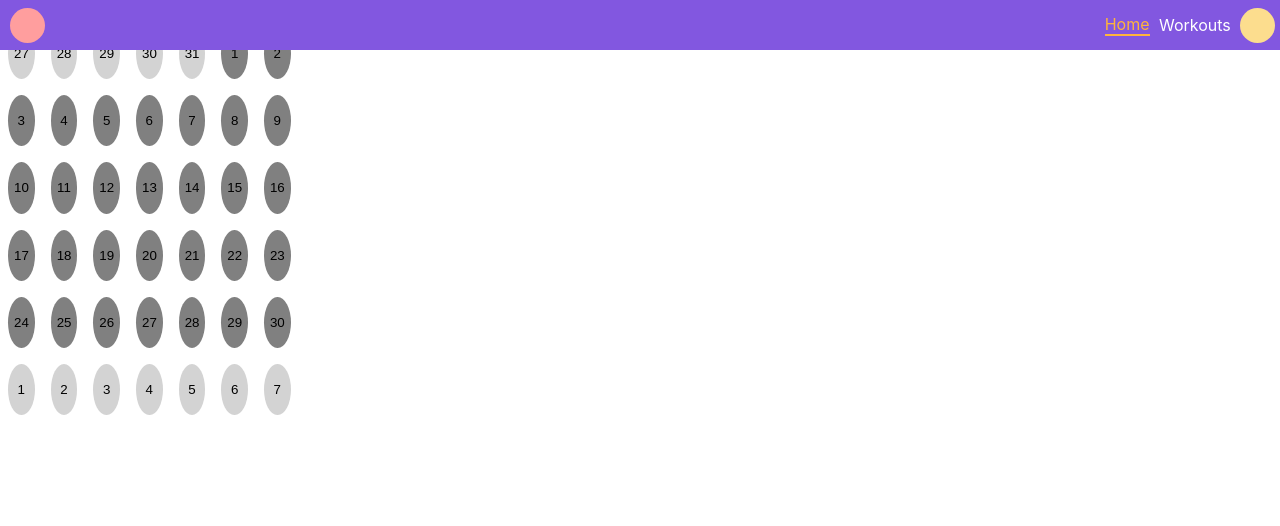
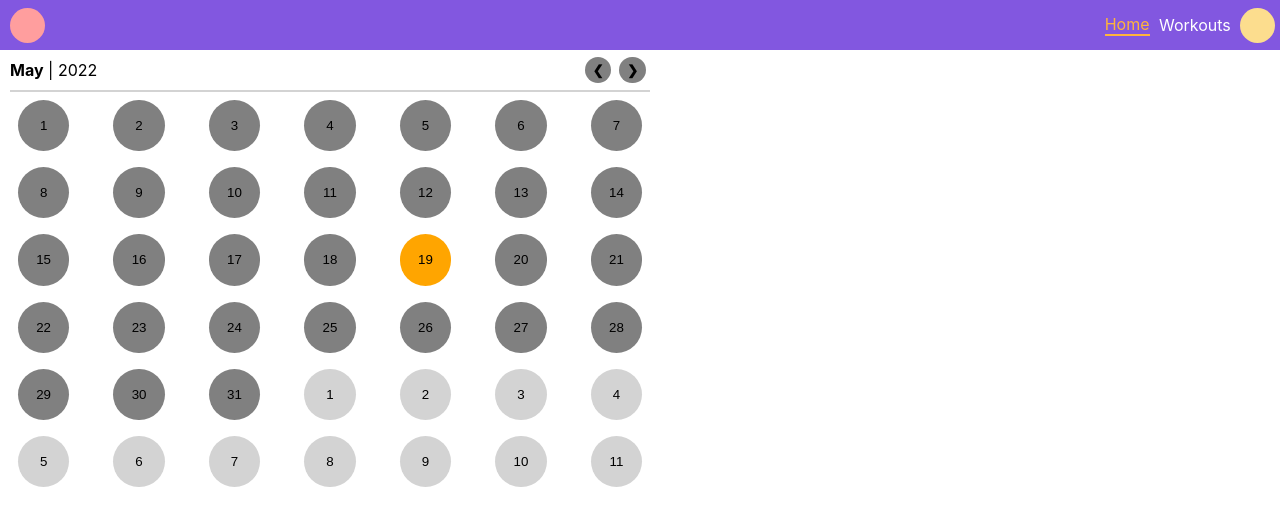
Before and after one commit to rikili/fitness-app, a React (Create React App) app in the folder root/frontend/: page / in a window 1280 px wide. Shown: the top 526 px of the page. Built offline with nearby package versions, Linux system fonts and the light colour scheme.

Commit message:
implement proper calendar header

```diff
--- a/root/frontend/src/components/CalendarControl/CalendarControl.tsx
+++ /dev/null
@@ -1,20 +0,0 @@
-import React from 'react';
-
-import Button from '../Button/Button';
-
-interface PropTypes {
-  incrementMonth: () => void,
-  decrementMonth: () => void,
-}
-
-function CalendarControl(props: PropTypes) {
-  const { incrementMonth, decrementMonth } = props;
-  return (
-    <div>
-      <Button onClick={() => incrementMonth()}>Increment</Button>
-      <Button onClick={() => decrementMonth()}>Decrement</Button>
-    </div>
-  );
-}
-
-export default CalendarControl;
--- /dev/null
+++ b/root/frontend/src/components/CalendarHeader/CalendarHeader.style.ts
@@ -0,0 +1,29 @@
+import { createUseStyles } from 'react-jss';
+
+const useStyles = createUseStyles({
+  header: {
+    width: '100%',
+    minHeight: '40px',
+    display: 'flex',
+    flexFlow: 'row no-wrap',
+    justifyContent: 'space-between',
+    alignItems: 'center',
+    height: '4vh',
+    borderBottom: '2px solid lightGrey',
+  },
+  selector: {
+    display: 'flex',
+    flexFlow: 'row no-wrap',
+  },
+  selectorButton: {
+    backgroundColor: 'grey',
+    borderRadius: '50%',
+    minHeight: '2em',
+    minWidth: '2em',
+    height: '1.5vw',
+    width: '1.5vw',
+    margin: '0.5vh',
+  },
+});
+
+export default useStyles;
--- /dev/null
+++ b/root/frontend/src/components/CalendarHeader/CalendarHeader.tsx
@@ -0,0 +1,51 @@
+import React from 'react';
+import { format } from 'date-fns';
+
+import useStyles from './CalendarHeader.style';
+
+import Button from '../Button/Button';
+import { LEFT_CONTROL_SYMBOL, RIGHT_CONTROL_SYMBOL } from './constants';
+
+interface PropTypes {
+  currentSelectedMonth: Date,
+  prevMonthControl: () => void,
+  nextMonthControl: () => void,
+}
+
+interface LabelTypes {
+  month: string,
+  year: string,
+}
+
+function CalendarLabel({ month, year }: LabelTypes) {
+  return (
+    <span>
+      <b>{month}</b>
+      {` | ${year}`}
+    </span>
+  );
+}
+
+function CalendarHeader({
+  currentSelectedMonth, prevMonthControl, nextMonthControl,
+}: PropTypes) {
+  const styles = useStyles();
+  return (
+    <div className={styles.header}>
+      <CalendarLabel
+        month={format(currentSelectedMonth, 'MMMM')}
+        year={format(currentSelectedMonth, 'yyyy')}
+      />
+      <div className={styles.selector}>
+        <Button className={styles.selectorButton} onClick={prevMonthControl}>
+          <b>{LEFT_CONTROL_SYMBOL}</b>
+        </Button>
+        <Button className={styles.selectorButton} onClick={nextMonthControl}>
+          <b>{RIGHT_CONTROL_SYMBOL}</b>
+        </Button>
+      </div>
+    </div>
+  );
+}
+
+export default CalendarHeader;
--- /dev/null
+++ b/root/frontend/src/components/CalendarHeader/constants.ts
@@ -0,0 +1,2 @@
+export const LEFT_CONTROL_SYMBOL: string = '\u276E';
+export const RIGHT_CONTROL_SYMBOL: string = '\u276F';
--- /dev/null
+++ b/root/frontend/src/components/CalendarPanel/CalendarPanel.style.ts
@@ -0,0 +1,11 @@
+import { createUseStyles } from 'react-jss';
+
+const useStyles = createUseStyles({
+  panel: {
+    paddingLeft: '10px',
+    width: '50%', // subject to change
+    minWidth: '300px', // subject to change
+  },
+});
+
+export default useStyles;
--- a/root/frontend/src/components/CalendarPanel/CalendarPanel.tsx
+++ b/root/frontend/src/components/CalendarPanel/CalendarPanel.tsx
@@ -1,13 +1,14 @@
 import React, { useState } from 'react';
 import { addMonths } from 'date-fns';
 
+import useStyles from './CalendarPanel.style';
 import Calendar from '../Calendar/Calendar';
-import CalendarControl from '../CalendarControl/CalendarControl';
+import CalendarHeader from '../CalendarHeader/CalendarHeader';
 
 function CalendarPanel() {
-  const [today] = useState(new Date());
+  const styles = useStyles();
   const [firstOfSelectedMonth, setFirstOfSelectedMonth] = useState<Date>(
-    new Date(`${today.getUTCFullYear()}-${today.getUTCMonth()}-1`),
+    new Date(`${new Date().getUTCFullYear()}-${new Date().getMonth() + 1}`),
   );
 
   const incrementMonth = () => setFirstOfSelectedMonth(
@@ -19,13 +20,13 @@ function CalendarPanel() {
   );
 
   return (
-    <div>
-      <CalendarControl
-        incrementMonth={incrementMonth}
-        decrementMonth={decrementMonth}
+    <div className={styles.panel}>
+      <CalendarHeader
+        currentSelectedMonth={firstOfSelectedMonth}
+        nextMonthControl={incrementMonth}
+        prevMonthControl={decrementMonth}
       />
       <Calendar
-        today={today}
         firstOfSelected={firstOfSelectedMonth}
       />
     </div>
--- a/root/frontend/src/components/Week/Week.style.ts
+++ b/root/frontend/src/components/Week/Week.style.ts
@@ -1,10 +1,10 @@
 import { createUseStyles } from 'react-jss';
 
 const useStyles = createUseStyles({
-  Week: {
+  week: {
     display: 'flex',
     flexDirection: 'row',
-    width: '20px',
+    justifyContent: 'space-between',
   },
 });
 
--- a/root/frontend/src/components/Week/Week.tsx
+++ b/root/frontend/src/components/Week/Week.tsx
@@ -1,5 +1,5 @@
 import React from 'react';
-
+import { format } from 'date-fns';
 import useStyles from './Week.style';
 
 import Day from '../Day/Day';
@@ -12,9 +12,10 @@ interface PropTypes {
 function Week({ selectedMonth, dates }: PropTypes) {
   const styles = useStyles();
   return (
-    <div className={styles.Week}>
+    <div className={styles.week}>
       {dates.map((date: Date) => (
         <Day
+          key={`Day: ${format(date, 'MM-dd-yy')}`}
           isSelected={date.getMonth() === selectedMonth}
           date={date}
         />
--- a/root/frontend/src/routes/App.tsx
+++ b/root/frontend/src/routes/App.tsx
@@ -9,10 +9,12 @@ function App() {
   return (
     <BrowserRouter>
       <MinimalHeader />
-      <Routes>
-        <Route path="/" element={<Home />} />
-        <Route path="/workouts" element={<Workouts />} />
-      </Routes>
+      <main className="pageBody" style={{ position: 'relative', top: '50px' }}>
+        <Routes>
+          <Route path="/" element={<Home />} />
+          <Route path="/workouts" element={<Workouts />} />
+        </Routes>
+      </main>
     </BrowserRouter>
   );
 }
```
